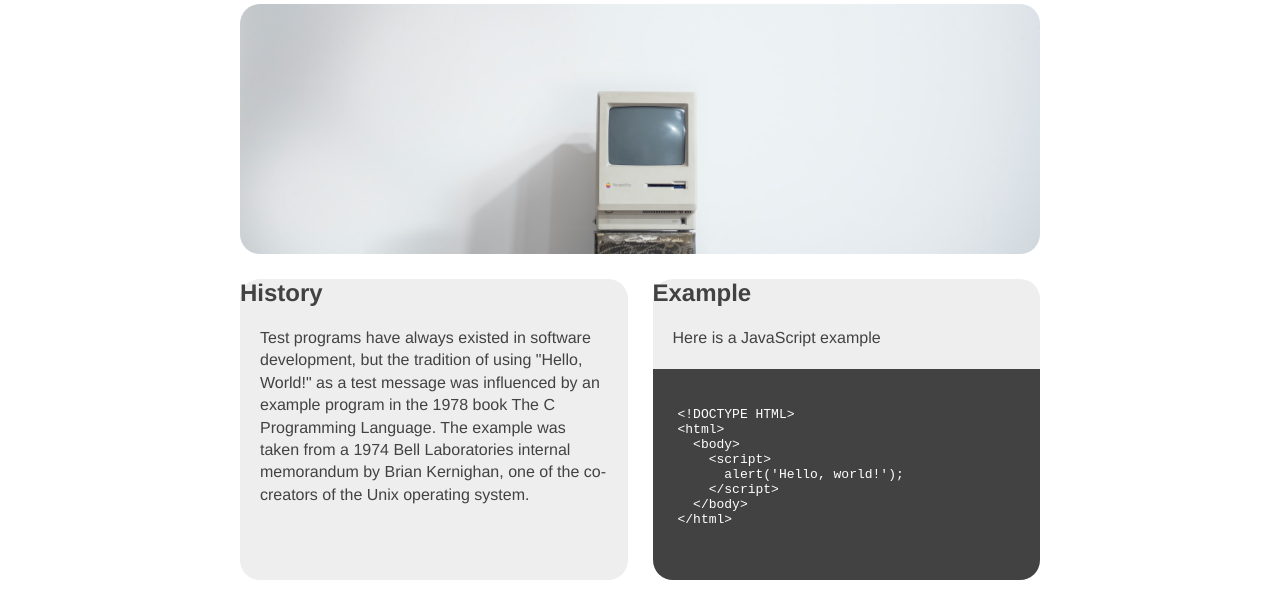
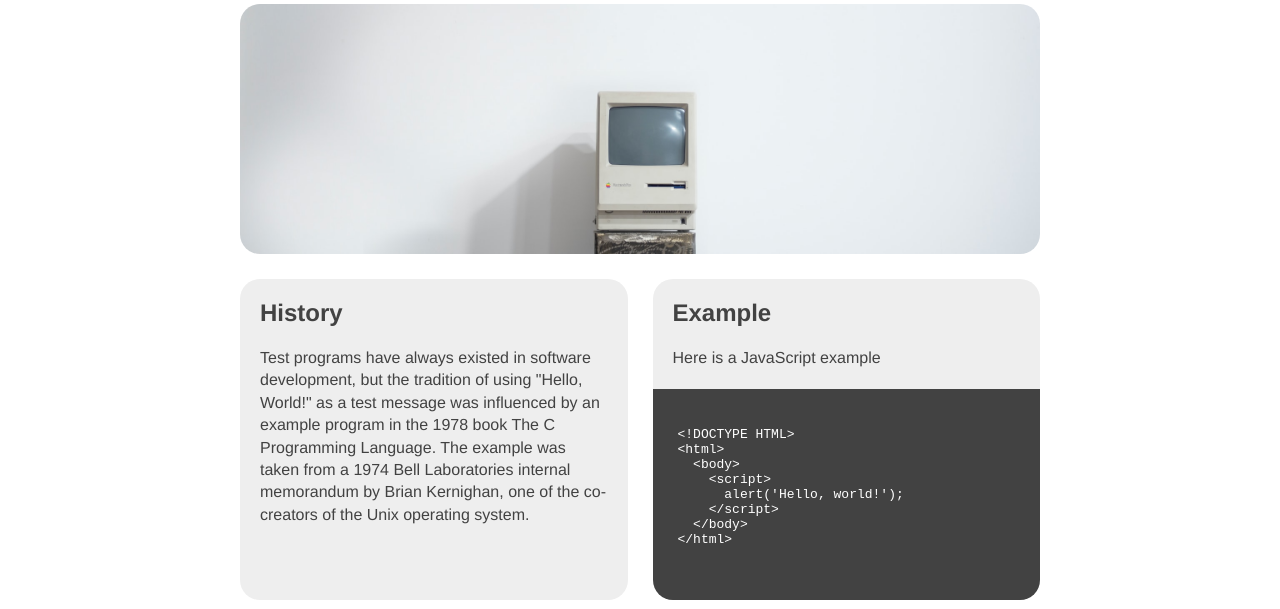
Before and after one commit to collinmiznerr/glowing-octo-computing-machine, a plain HTML site: page index.html in a window 1280 px wide. Shown: the part 191-800 px from the top of the page. Drawn offline with Linux system fonts and the light colour scheme.

Commit message:
hi world

```diff
--- a/screen.css
+++ b/screen.css
@@ -38,7 +38,7 @@ main{
     margin: 20px;
 }
 
-.details sectionh2 {
+.details section h2 {
     margin: 20px;
 }
 
```
